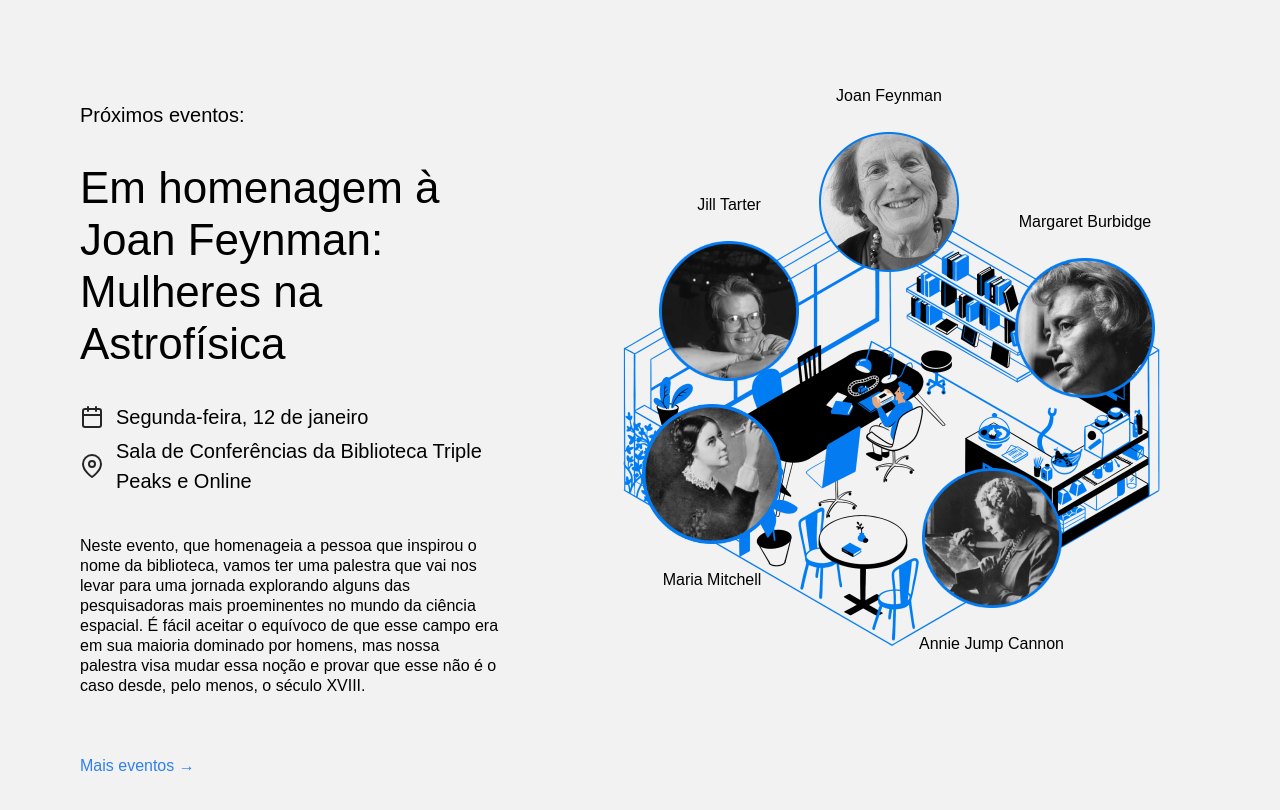
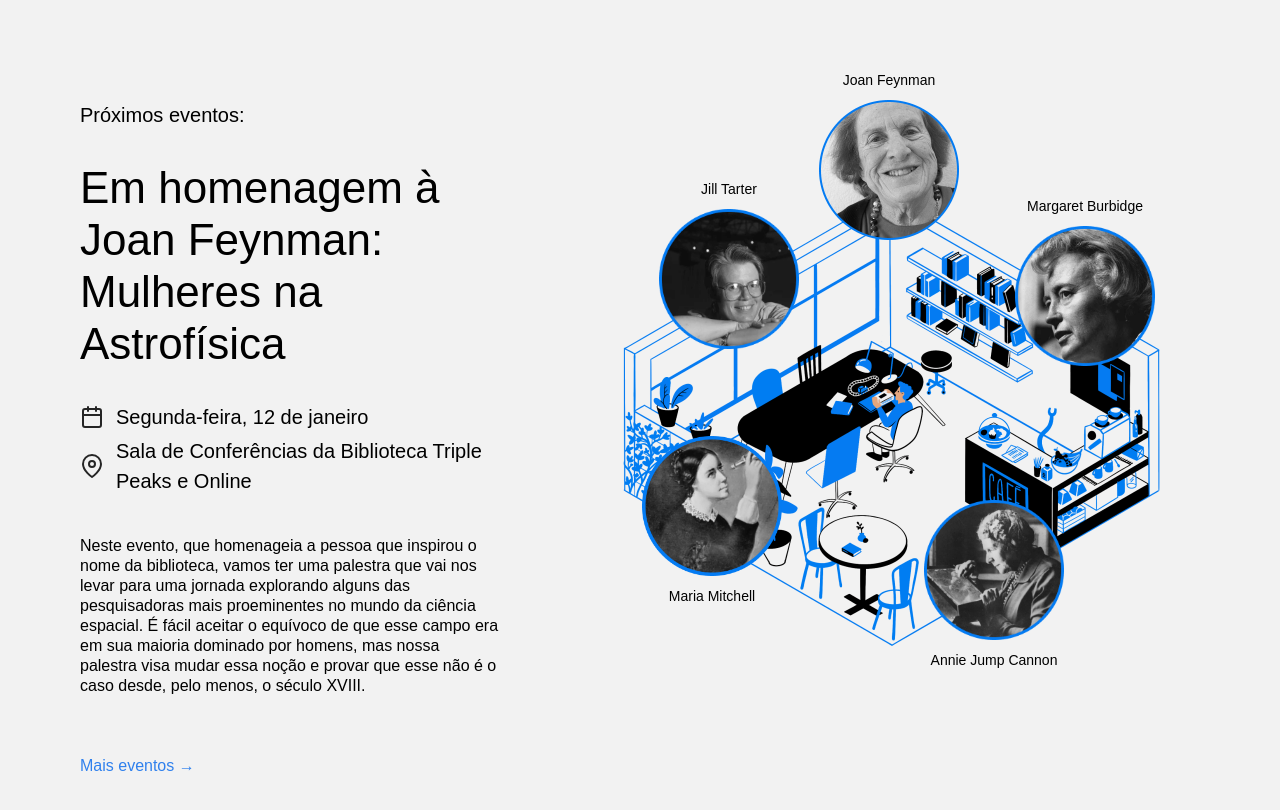
Before and after one commit to lebrunofreire/web_project_library_pt, a plain HTML site: page index.html in a window 1280 px wide. Shown: the part 2094-2904 px from the top of the page. Drawn offline with Linux system fonts and the light colour scheme.

Commit message:
Etapa 2 atualizado

```diff
--- a/styles/style.css
+++ b/styles/style.css
@@ -286,7 +286,7 @@
 }
 
 .person__caption {
-  /* text-align: center;
+  text-align: center;
   font-size: 14px;
-  margin: 0; */
+  margin: 0;
 }
```
